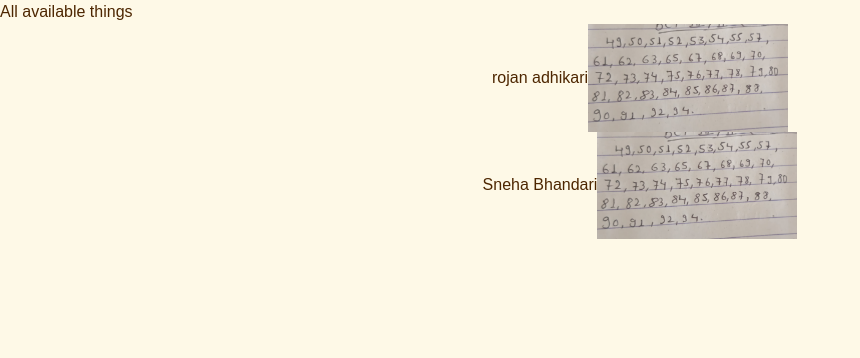
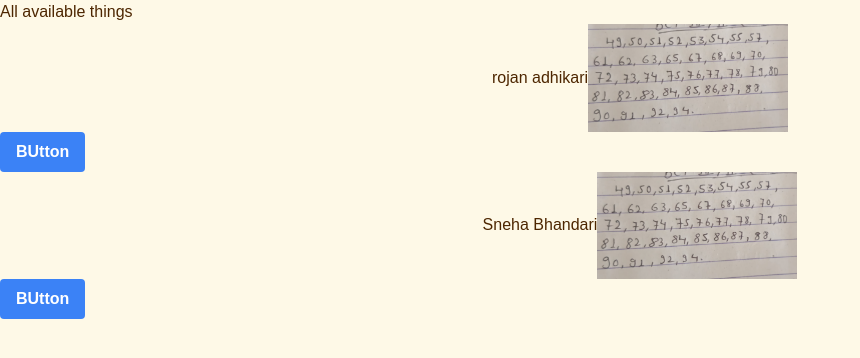
Before and after one commit to Rojan7/Django_unchained, a Django app: page /all/ in a window 1280 px wide. Shown: the part 24-382 px from the top of the page, without its empty margins (0-860 px from the left). Run offline with Django 5.2, Linux system fonts and the light colour scheme; data comes from the database, SQL or seed files in the repository; both versions use the stored data as it was after the commit; some libraries are stand-ins or nearby versions.

Commit message:
Final comitt BC day

```diff
--- a/initialproject/all/templates/all/all_new_app.html
+++ b/initialproject/all/templates/all/all_new_app.html
@@ -6,6 +6,8 @@
 <div class="flex items-center justify-center ">
     <h2>{{ chai.name }}</h2>
     <img src="{{ chai.image.url }}" alt="chais" width="200" height="200"></div>
+    <a href="{% url 'all_detail' chai.id %}"> <button class="bg-blue-500 hover:bg-blue-700 text-white font-bold py-2 px-4 rounded">BUtton</button></a>
+
 
 
 {% endfor %}
--- a/initialproject/all/urls.py
+++ b/initialproject/all/urls.py
@@ -5,5 +5,6 @@ from  all import views
 
 urlpatterns = [
     path('', views.all_apps,name='all_app'),
+    path('<int:all_id>', views.all_detail,name='all_detail'),
 
 ]
--- a/initialproject/all/views.py
+++ b/initialproject/all/views.py
@@ -1,5 +1,6 @@
 from django.shortcuts import render
 from .models import Chaivariety
+from django.shortcuts import get_object_or_404
 
 
 
@@ -7,3 +8,6 @@ from .models import Chaivariety
 def all_apps(request):
     chais = Chaivariety.objects.all()
     return render(request,'all/all_new_app.html',{'chais':chais})
+def all_detail(request,all_id):
+    chai = get_object_or_404(Chaivariety,pk=all_id)
+    return render(request,'all/all_detail.html',{'chai':chai})
--- a/initialproject/theme/static/css/dist/styles.css
+++ b/initialproject/theme/static/css/dist/styles.css
@@ -800,6 +800,10 @@ select {
   display: flex;
 }
 
+.contents {
+  display: contents;
+}
+
 .h-screen {
   height: 100vh;
 }
@@ -812,14 +816,33 @@ select {
   justify-content: center;
 }
 
+.rounded {
+  border-radius: 0.25rem;
+}
+
 .bg-black {
   --tw-bg-opacity: 1;
   background-color: rgb(0 0 0 / var(--tw-bg-opacity, 1));
 }
 
+.bg-blue-500 {
+  --tw-bg-opacity: 1;
+  background-color: rgb(59 130 246 / var(--tw-bg-opacity, 1));
+}
+
 .bg-gray-50 {
   --tw-bg-opacity: 1;
   background-color: rgb(249 250 251 / var(--tw-bg-opacity, 1));
+}
+
+.px-4 {
+  padding-left: 1rem;
+  padding-right: 1rem;
+}
+
+.py-2 {
+  padding-top: 0.5rem;
+  padding-bottom: 0.5rem;
 }
 
 .font-serif {
@@ -829,6 +852,10 @@ select {
 .text-5xl {
   font-size: 3rem;
   line-height: 1;
+}
+
+.font-bold {
+  font-weight: 700;
 }
 
 .leading-normal {
@@ -843,3 +870,13 @@ select {
   --tw-text-opacity: 1;
   color: rgb(29 78 216 / var(--tw-text-opacity, 1));
 }
+
+.text-white {
+  --tw-text-opacity: 1;
+  color: rgb(255 255 255 / var(--tw-text-opacity, 1));
+}
+
+.hover\:bg-blue-700:hover {
+  --tw-bg-opacity: 1;
+  background-color: rgb(29 78 216 / var(--tw-bg-opacity, 1));
+}
```
Also changed, not shown: initialproject/all/templates/all/all_detail.html (added, +11 -0 lines), initialproject/all/migrations/0002_chaivariety_description.py (added), initialproject/db.sqlite3.
